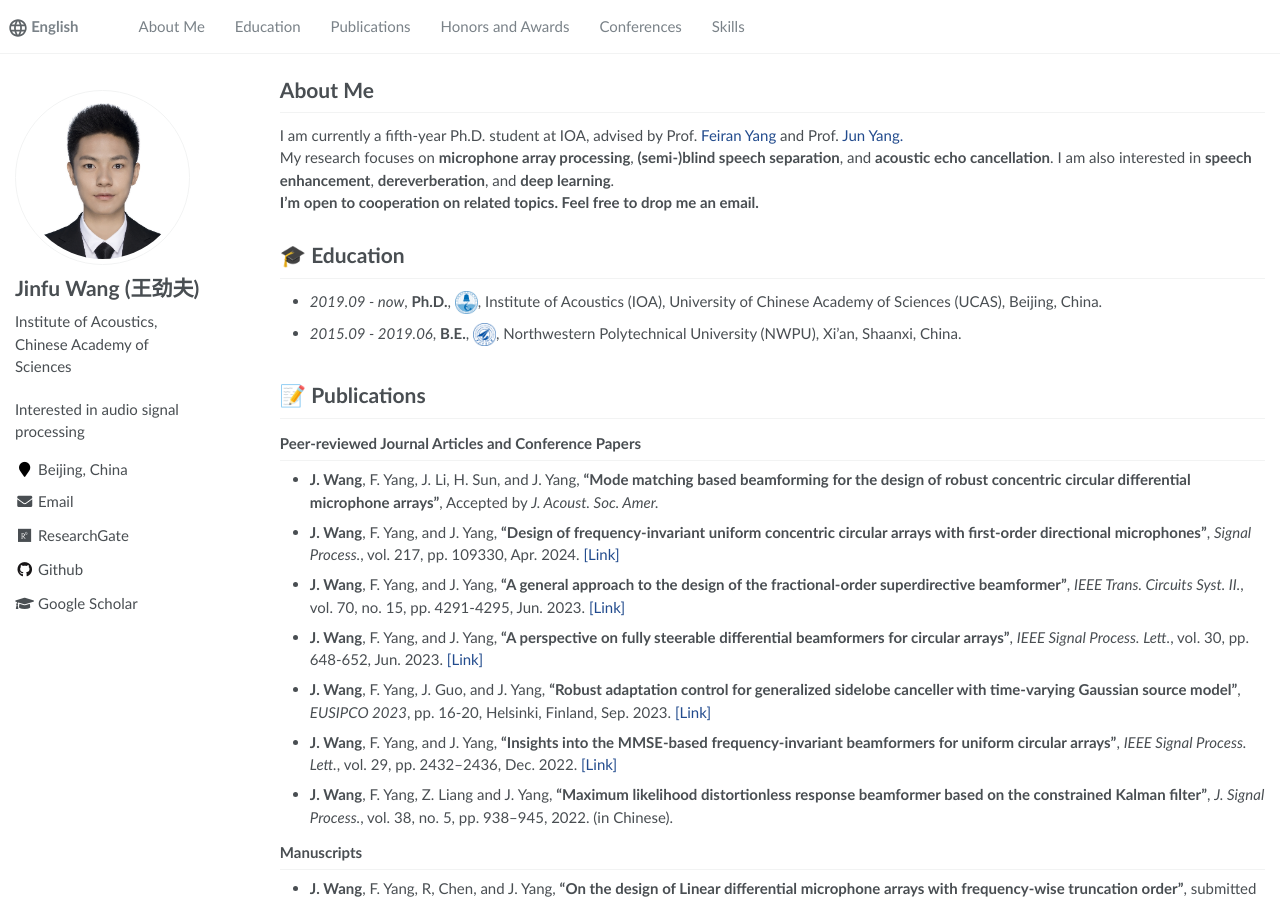
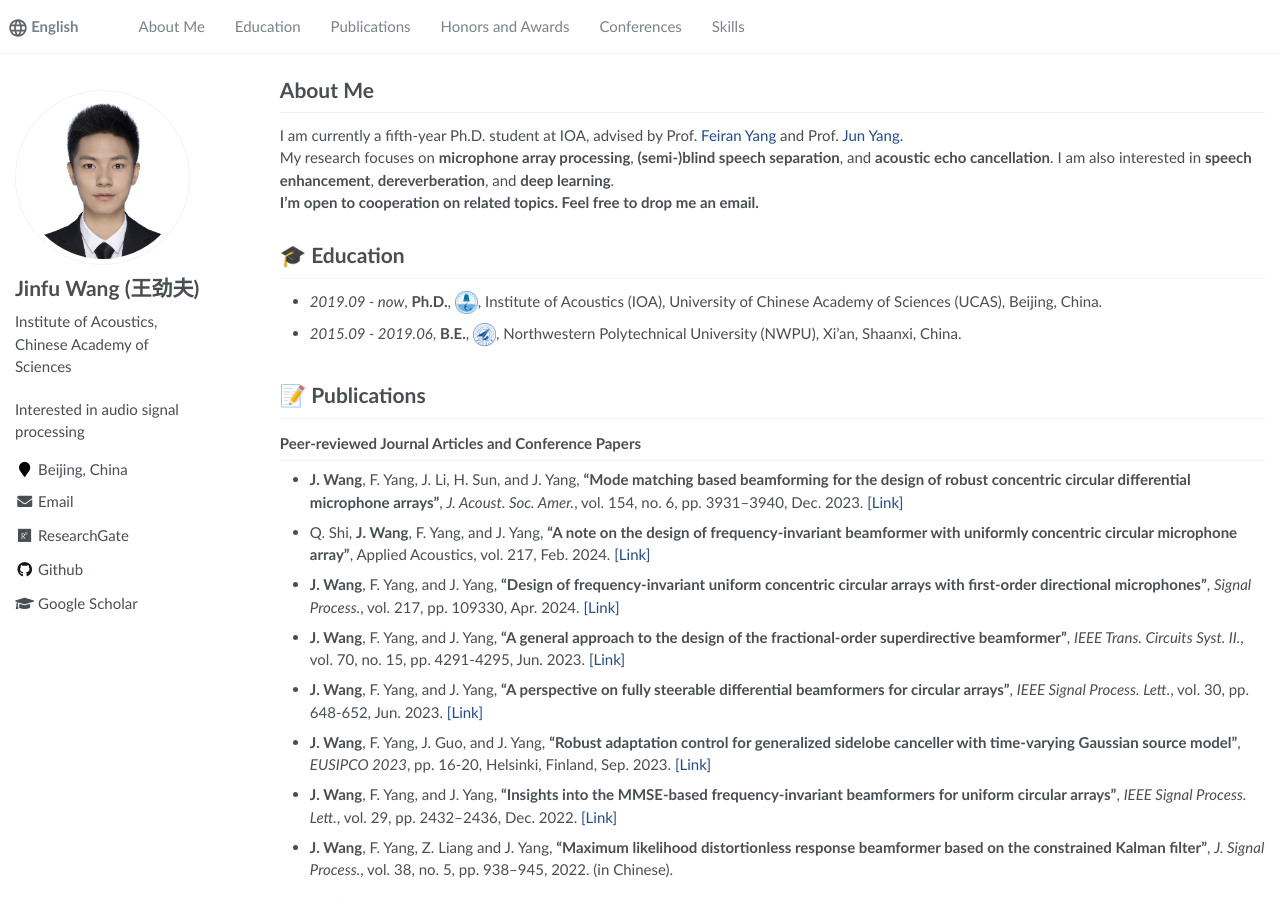
Before and after one commit to 875441459/875441459.github.io, a Jekyll site: the page built from _pages/about.md, in a window 1280 px wide and 900 px high. Built offline with Jekyll 4.4.1, drawn with Linux system fonts in a browser that asks for light colours.

Commit message:
Update about.md

```diff
--- a/_pages/about.md
+++ b/_pages/about.md
@@ -32,7 +32,9 @@ My research focuses on **microphone array processing**, **(semi-)blind speech se
 
 ### Peer-reviewed Journal Articles and Conference Papers
 ---
-- **J. Wang**, F. Yang, J. Li, H. Sun, and J. Yang, **"Mode matching based beamforming for the design of robust concentric circular differential microphone arrays"**, Accepted by *J. Acoust. Soc. Amer.*
+- **J. Wang**, F. Yang, J. Li, H. Sun, and J. Yang, **"Mode matching based beamforming for the design of robust concentric circular differential microphone arrays"**, *J. Acoust. Soc. Amer.*, vol. 154, no. 6, pp. 3931–3940, Dec. 2023. [[Link]](https://pubs.aip.org/asa/jasa/article-abstract/154/6/3931/2930749/Mode-matching-based-beamforming-with-frequency?redirectedFrom=fulltext)
+
+- Q. Shi, **J. Wang**, F. Yang, and J. Yang, **"A note on the design of frequency-invariant beamformer with uniformly concentric circular microphone array"**, Applied Acoustics, vol. 217, Feb. 2024. [[Link]](https://www.sciencedirect.com/science/article/abs/pii/S0003682X23006242)
 
 - **J. Wang**, F. Yang, and J. Yang, **"Design of frequency-invariant uniform concentric circular arrays with first-order directional microphones"**, *Signal Process.*, vol. 217, pp. 109330, Apr. 2024. [[Link]](https://www.sciencedirect.com/science/article/pii/S0165168423004048)
 
```
